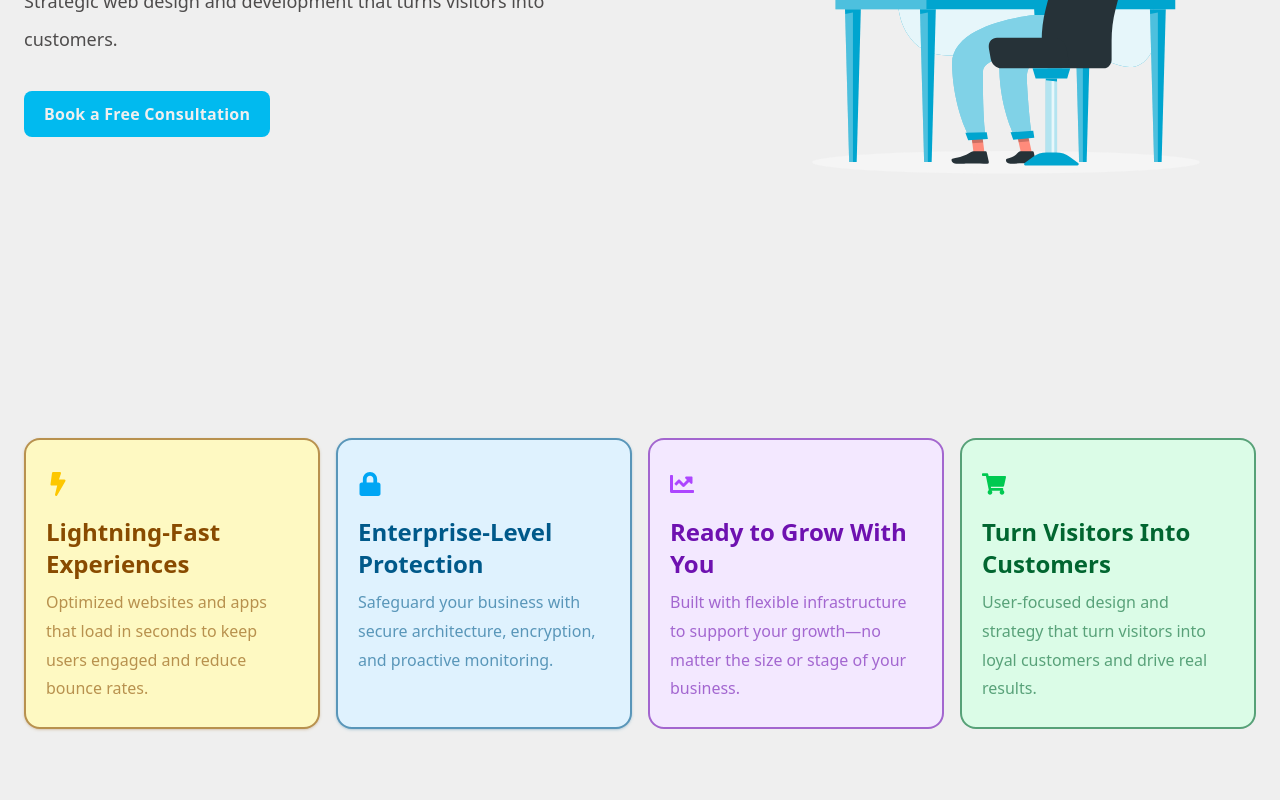
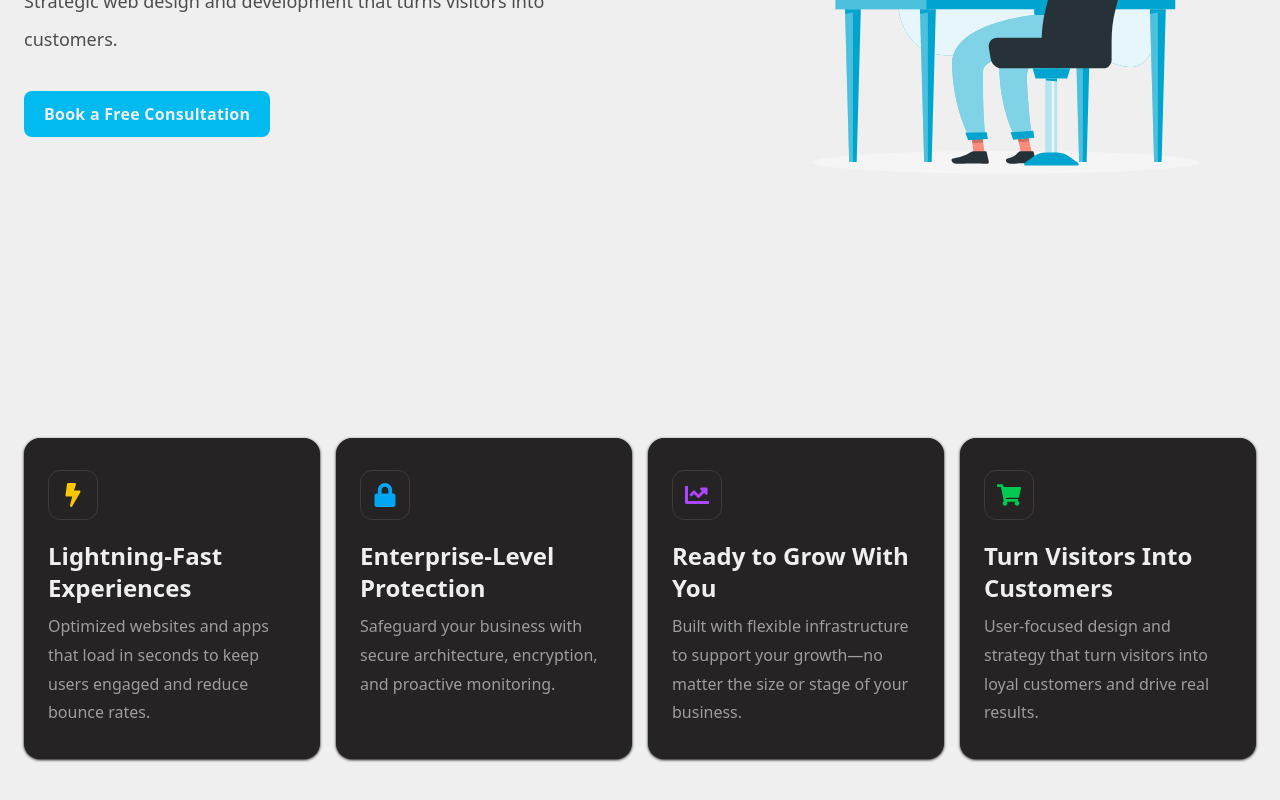
Before and after one commit to flowz0/netflows, a Next.js app: page / in a window 1280 px wide. Shown: the part 382-1182 px from the top of the page. Built offline with nearby package versions, Linux system fonts and the light colour scheme.

Commit message:
fix: remove descTextColor & borderClass props, optimize Feature component style customization

```diff
--- a/app/components/pages/home/Feature.tsx
+++ b/app/components/pages/home/Feature.tsx
@@ -6,20 +6,18 @@ interface FeatureProps {
   desc: string;
   className?: string;
   iconColor?: string;
-  descTextColor?: string;
-  borderClass?: string;
 }
 
-export default function Feature({ Icon, title, desc, className, iconColor, descTextColor, borderClass }: FeatureProps) {
+export default function Feature({ Icon, title, desc, className, iconColor }: FeatureProps) {
   return (
-    <div className={`${className} ${borderClass} rounded-2xl w-full pt-8 pb-6 px-5`}>
-      <div>
+    <div className={`${className} bg-[#252323] text-[#EFEFEF] shadow shadow-[#252323] rounded-2xl w-full py-8 px-6`}>
+      <div className="border border-[hsl(0,3%,24%)] rounded-xl w-fit p-3">
         <Icon className={`w-6 h-6 ${iconColor}`} />
       </div>
-      <h3 className={`${className} text-xl font-semibold mt-5 md:text-2xl/[2rem]`}>
+      <h3 className="mt-5 text-xl font-semibold md:text-2xl/[2rem]">
         {title}
       </h3>
-      <p className={`${descTextColor} leading-[1.8rem] mt-2`}>
+      <p className="text-[#EFEFEF]/60 mt-2 leading-[1.8rem]">
         {desc}
       </p>
     </div>
--- a/app/components/pages/home/Features.tsx
+++ b/app/components/pages/home/Features.tsx
@@ -11,36 +11,24 @@ export default function Features() {
           desc="Optimized websites and apps that load in seconds to keep users engaged and reduce bounce rates."
           Icon={FaBolt}
           iconColor="text-yellow-400"
-          className="bg-yellow-100 text-yellow-800"
-          descTextColor="text-yellow-800/60"
-          borderClass="border-2 border-yellow-800/60 shadow shadow-yellow-800/20"
         />
         <Feature
           title="Enterprise-Level Protection"
           desc="Safeguard your business with secure architecture, encryption, and proactive monitoring."
           Icon={FaLock}
           iconColor="text-sky-500"
-          className="bg-sky-100 text-sky-800"
-          descTextColor="text-sky-800/60"
-          borderClass="border-2 border-sky-800/60 shadow shadow-sky-800/20"
         />
         <Feature
           title="Ready to Grow With You"
           desc="Built with flexible infrastructure to support your growth—no matter the size or stage of your business."
           Icon={FaChartLine}
           iconColor="text-purple-500"
-          className="bg-purple-100 text-purple-800"
-          descTextColor="text-purple-800/60"
-          borderClass="border-2 border-purple-800/60 shadow-purple-800/20"
         />
         <Feature
           title="Turn Visitors Into Customers"
           desc="User-focused design and strategy that turn visitors into loyal customers and drive real results."
           Icon={FaShoppingCart}
           iconColor="text-green-500"
-          className="bg-green-100 text-green-800"
-          descTextColor="text-green-800/60"
-          borderClass="border-2 border-green-800/60 shadow-purple-800/20"
         />
       </div>
     </section>
```
